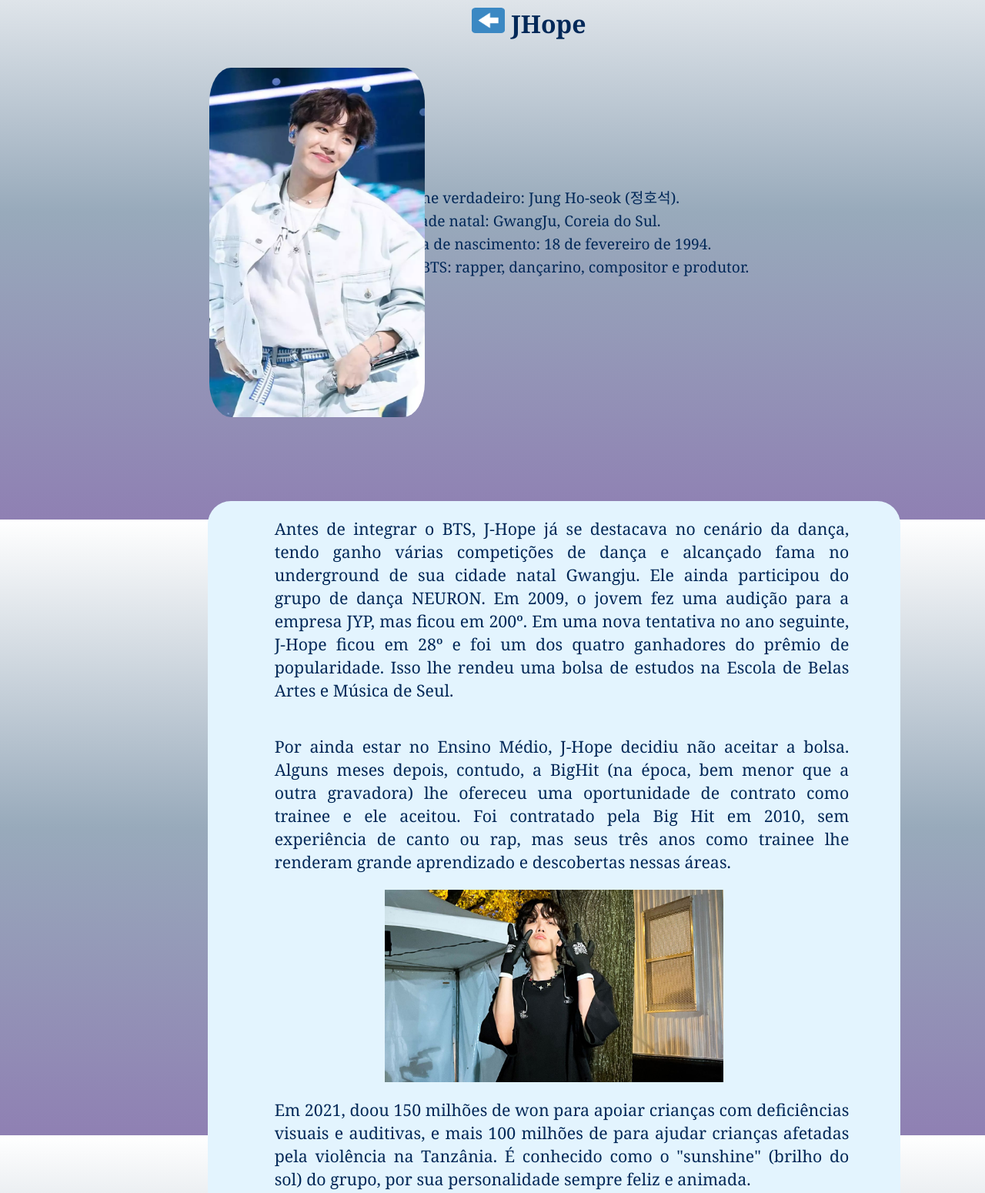
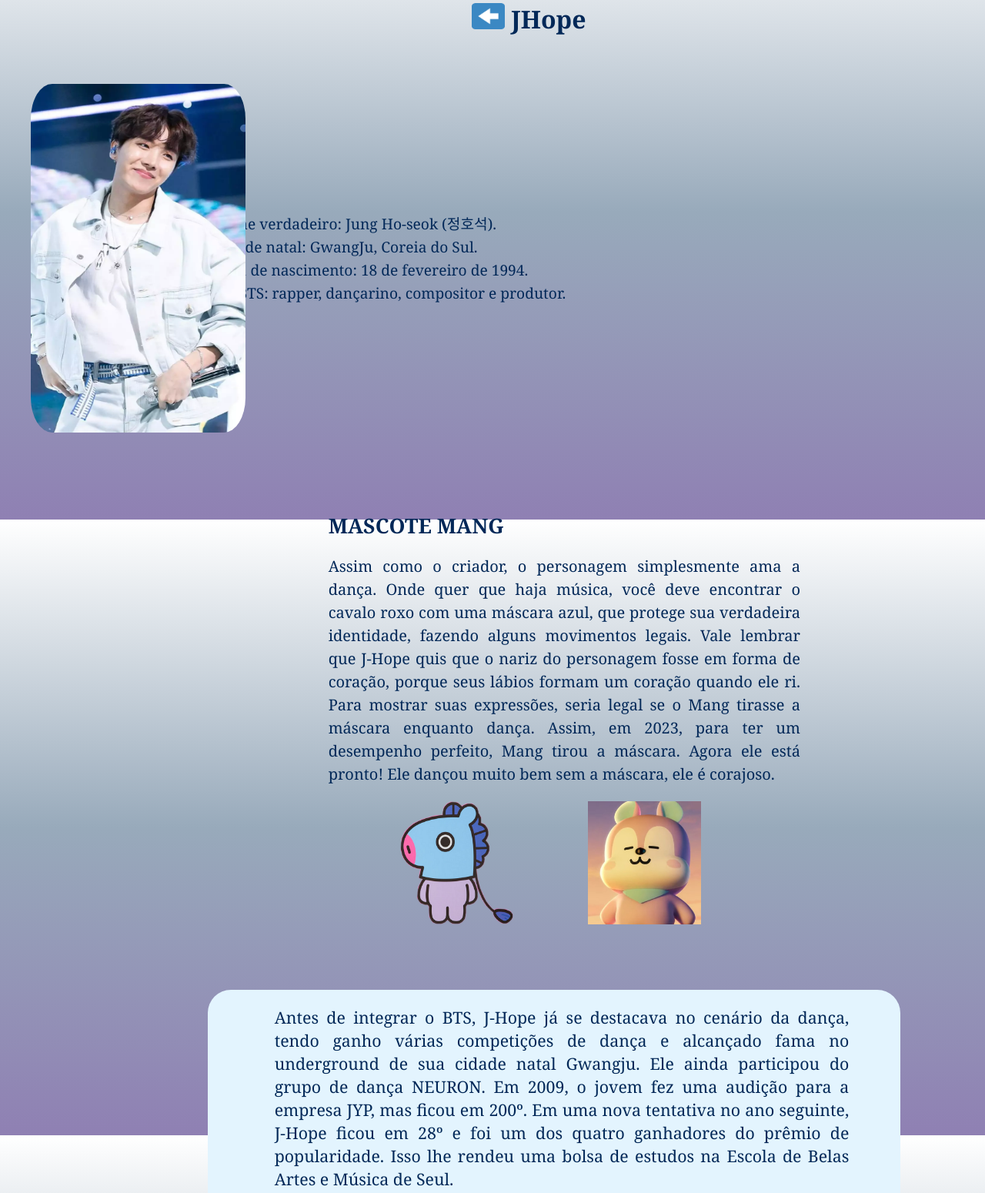
Before and after one commit to esthefani0612/Desafios-do-Curso-em-Video, a plain HTML site: page Resolucao dos desafios/desafio_site_BTS/jhope.html in a window 1280 px wide. Shown: the part 125-1675 px from the top of the page at 77% size. Drawn offline with Linux system fonts and the light colour scheme.

Commit message:
atualizando a página do JHope

```diff
--- a/Resolucao dos desafios/desafio_site_BTS/CSS/jhope.css
+++ b/Resolucao dos desafios/desafio_site_BTS/CSS/jhope.css
@@ -16,22 +16,20 @@
      font-size: 24pt;
      color: #022858;
      margin-left: 498pt;
-     margin-top: -104pt;
+     margin-top: -30pt;
 }
 .foto_inicio img{
-    margin-bottom: 78pt;
-    width: 210pt;
+    width: 209pt;
     height: 340pt;
     border-radius: 10%;
-    margin-left: 204pt;
-    margin-top: -220pt;
+    margin-left: 30pt;
+    margin-top: -230pt;
 }
 .foto_inicio a img{
     width: 32pt;
     height: 25pt;
-    display: flex;
     margin-left: 460pt;
-    margin-top: -8pt;
+    margin-top: -80pt;
 }
 .foto_inicio p{
     color: #022858;
@@ -40,8 +38,8 @@
     font-size: 14.4pt;
     text-align: justify;
     line-height: 30px;
-    margin-top: 143pt;
-    margin-left: 157pt;
+    margin-top: 173pt;
+    margin-left: -200pt;
 }
 
 
@@ -82,3 +80,26 @@
     width: 47px;
     height: 46px;
 }
+
+
+.mang{
+    text-align: justify;
+    margin-bottom: 60pt;
+    margin-top: 60pt;
+    margin-left: 320pt;
+}
+.mang img{
+    width: 110pt;
+    height: 120pt;
+    margin-left: 70pt;
+}
+.mang h1{
+    font-size: 20pt;
+    color: #022858;
+}
+.mang p{
+    width: 460pt;
+    color: #022858;
+    font-size: 15pt;
+    line-height: 30px;
+}
--- a/Resolucao dos desafios/desafio_site_BTS/jhope.html
+++ b/Resolucao dos desafios/desafio_site_BTS/jhope.html
@@ -30,6 +30,20 @@
         </p>
         <img src="imagem/jHope_pag.jpeg" alt="Foto do JHope">
     </div>
+    <div class="mang">
+        <h1>MASCOTE MANG</h1>
+        <p>
+            Assim como o criador, o personagem simplesmente ama a dança. Onde quer que haja
+            música, você deve encontrar o cavalo roxo com uma máscara azul, que protege sua
+            verdadeira identidade, fazendo alguns movimentos legais. Vale lembrar que J-Hope
+            quis que o nariz do personagem fosse em forma de coração, porque seus lábios formam
+            um coração quando ele ri. Para mostrar suas expressões, seria legal se o Mang tirasse
+            a máscara enquanto dança. Assim, em 2023, para ter um desempenho perfeito, Mang tirou a
+            máscara. Agora ele está pronto! Ele dançou muito bem sem a máscara, ele é corajoso.
+        </p>
+        <img src="imagem/mang.png" alt="">
+        <img src="imagem/mangsemmascara.jpg" alt="">
+    </div>
     <div class="informacao1">
         <p>
             Antes de integrar o BTS, J-Hope já se destacava no cenário da dança, tendo ganho várias competições de
@@ -52,6 +66,6 @@
         </p>
         <img src="imagem/inthebox.jpeg" alt="">
     </div>
-
+<p>@Esthefani_moraes</p>
 </body>
 </html>
```
Also changed, not shown: Resolucao dos desafios/desafio_site_BTS/jimin.html (added, +11 -0 lines), Resolucao dos desafios/desafio_site_BTS/pagina-principal.html (+1 -1 lines), Resolucao dos desafios/desafio_site_BTS/imagem/mang.png (added), Resolucao dos desafios/desafio_site_BTS/imagem/mangsemmascara.jpg (added).
